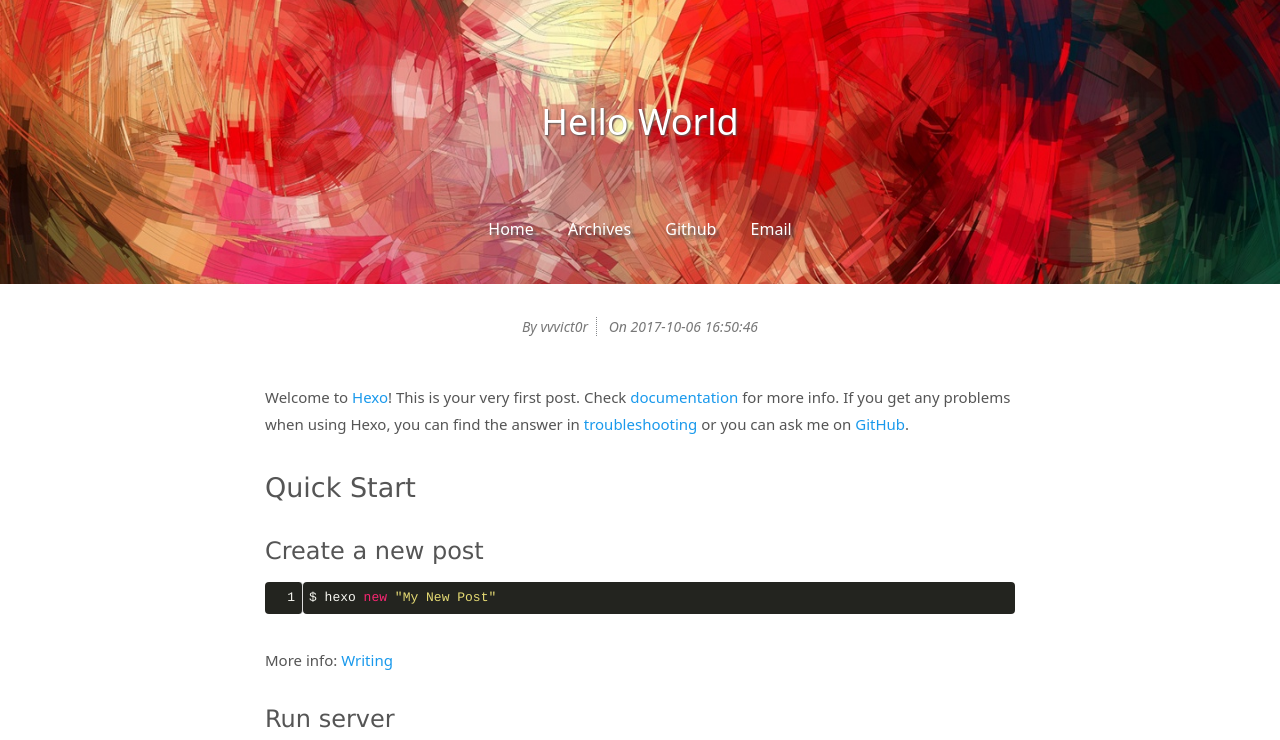
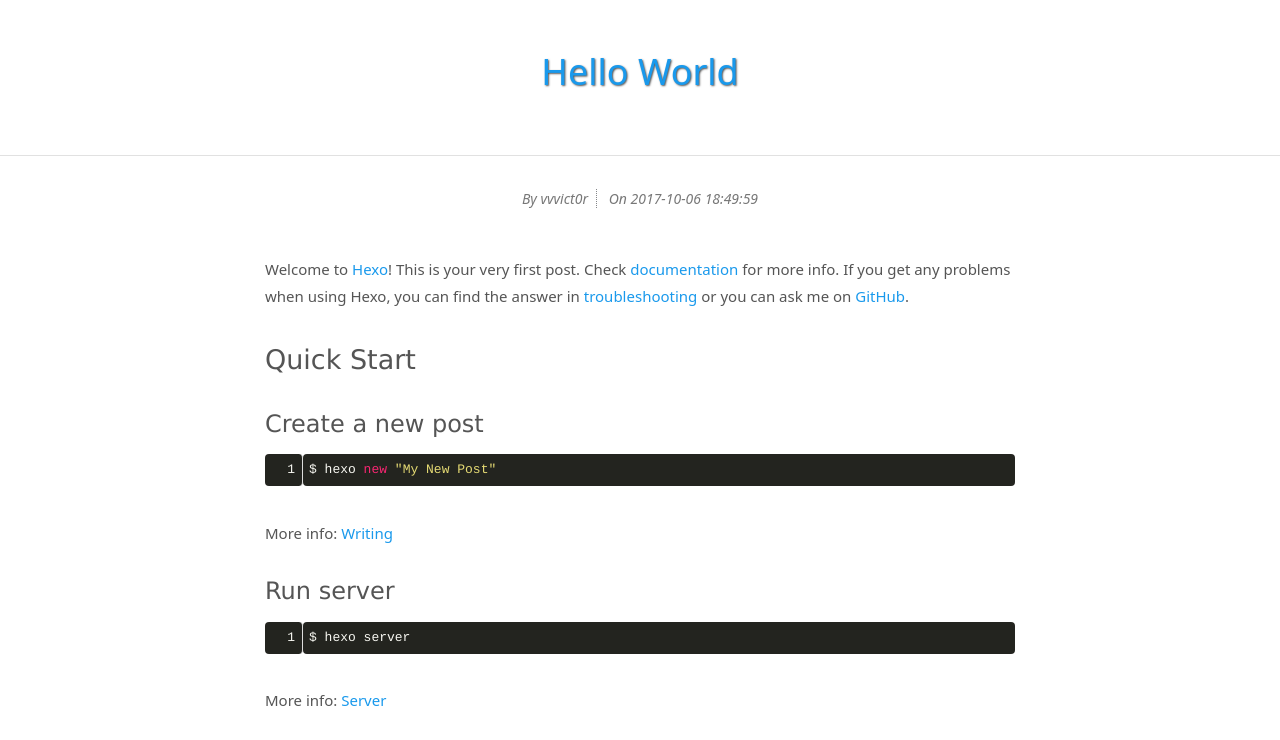
Before and after one commit to vct0r/vct0r.github.io, a plain HTML site: page 2017/10/06/hello-world/index.html in a window 1280 px wide. Shown: the top 740 px of the page. Drawn offline with Linux system fonts and the light colour scheme.

Commit message:
Site updated: 2017-10-07 18:53:49

```diff
--- a/2017/10/06/hello-world/index.html
+++ b/2017/10/06/hello-world/index.html
@@ -14,10 +14,6 @@
   <meta property="og:type" content="article" />
   <meta property="og:image" content="http://yoursite.com"/>
 
-    <link rel="alternate" href="/atom.xml" title="Brick Breaker" type="application/atom+xml">
-
-
-    <link rel="icon" href="/favicon.png">
 
 
   <!-- Site Title -->
@@ -38,48 +34,16 @@
     <!-- Page Header -->
 
 
-<header class="site-header header-background" style="background-image: url(/img/default-banner-dark.jpg)">
+<header class="site-header" style="">
   <div class="container">
     <div class="row">
       <div class="col-lg-8 col-lg-offset-2 col-md-10 col-md-offset-1">
-        <div class="page-title with-background-image">
+        <div class="page-title">
           <p class="title">Hello World</p>
           <p class="subtitle"></p>
         </div>
-        <div class="site-menu with-background-image">
+        <div class="site-menu">
           <ul>
-
-              <li>
-                <a href="/">
-
-                  Home
-
-                </a>
-              </li>
-
-              <li>
-                <a href="/archives">
-
-                  Archives
-
-                </a>
-              </li>
-
-              <li>
-                <a href="https://github.com/levblanc">
-
-                  Github
-
-                </a>
-              </li>
-
-              <li>
-                <a href="mailto:levblanc@163.com">
-
-                  Email
-
-                </a>
-              </li>
 
           </ul>
         </div>
@@ -101,7 +65,7 @@
           <!-- Date -->
           <span class="date-time info">On
             <span class="date">2017-10-06</span>
-            <span class="time">16:50:46</span>
+            <span class="time">18:49:59</span>
           </span>
 
         </div>
```
Also changed, not shown: archives/2017/10/index.html (+3 -39 lines), archives/2017/index.html (+3 -39 lines), archives/index.html (+3 -39 lines), index.html (+3 -39 lines), img/ohno.png (added).
